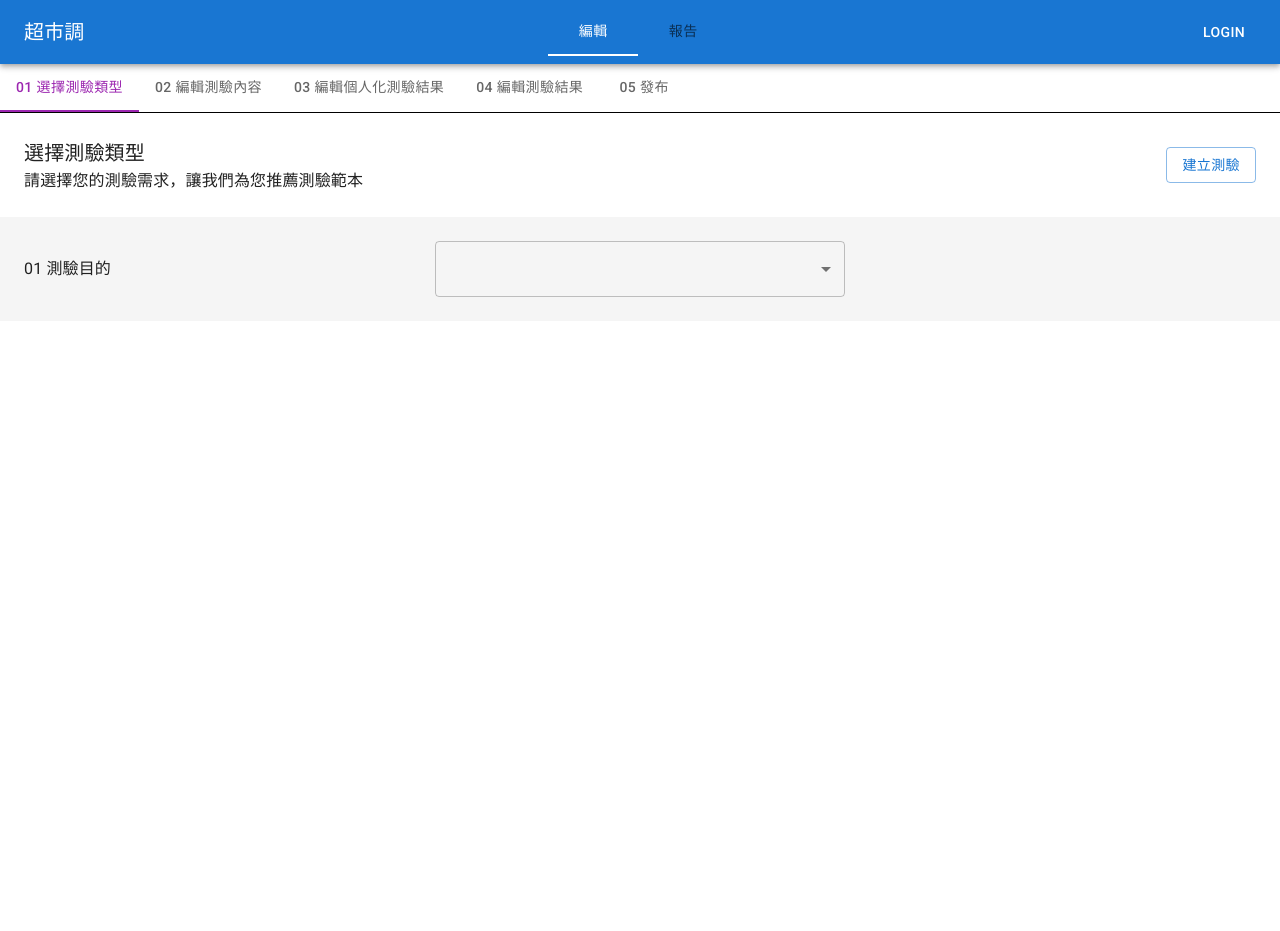
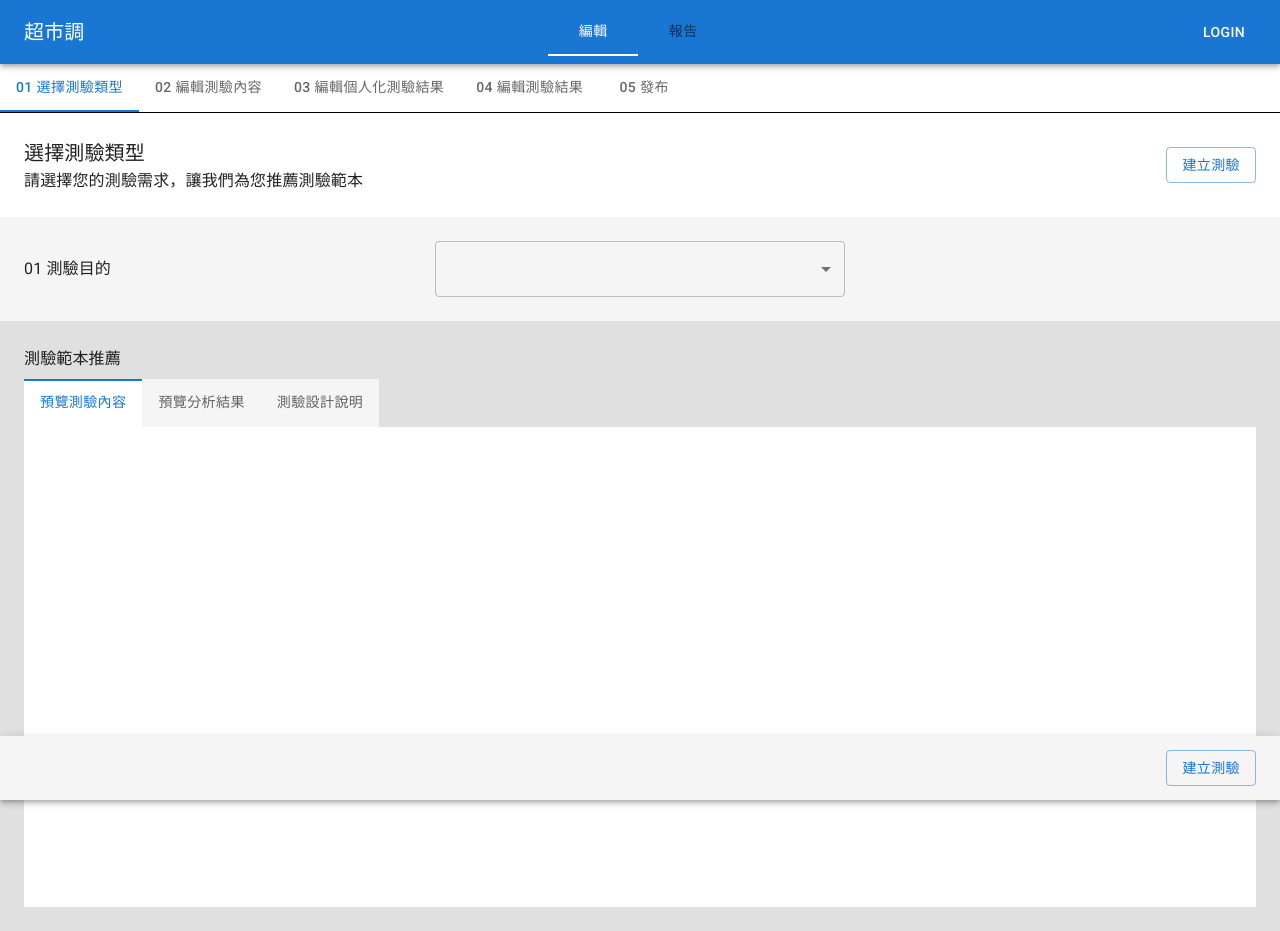
Before and after one commit to nevenhsu/survey-web, a React (Create React App) app: page /editor in a window 1280 px wide. Before the commit the page ends 800 px from the top, so only its background shows below. Built offline with nearby package versions, Linux system fonts and the light colour scheme.

Commit message:
ui: step 1 完成

```diff
--- a/src/App.tsx
+++ b/src/App.tsx
@@ -3,9 +3,9 @@ import _ from 'lodash'
 import { Route, Switch, Redirect, useHistory } from 'react-router-dom'
 import { styled } from '@mui/material/styles'
 import AppBar from '@mui/material/AppBar'
+import Toolbar from '@mui/material/Toolbar'
 import Tabs, { TabsProps } from '@mui/material/Tabs'
 import Tab, { TabProps } from '@mui/material/Tab'
-import Toolbar from '@mui/material/Toolbar'
 import Typography from '@mui/material/Typography'
 import Button from '@mui/material/Button'
 import Editor from 'components/Editor'
--- a/src/components/Editor/index.tsx
+++ b/src/components/Editor/index.tsx
@@ -74,8 +74,6 @@ export default function Editor() {
             <Tabs
                 value={currentStep}
                 onChange={handleChangeStep}
-                textColor="secondary"
-                indicatorColor="secondary"
                 sx={{
                     borderBottom: '1px solid',
                     borderBottomColor: 'common.black',
--- a/src/components/PickForm/index.tsx
+++ b/src/components/PickForm/index.tsx
@@ -1,6 +1,10 @@
 import * as React from 'react'
 import _ from 'lodash'
 import Grid from '@mui/material/Grid'
+import Tabs from '@mui/material/Tabs'
+import Tab from '@mui/material/Tab'
+import AppBar from '@mui/material/AppBar'
+import Toolbar from '@mui/material/Toolbar'
 import TextField from '@mui/material/TextField'
 import MenuItem from '@mui/material/MenuItem'
 import Box from '@mui/material/Box'
@@ -53,6 +57,8 @@ export default function PickForm() {
         {}
     ) as OptionsObj
     const [option3, setOption3] = React.useState('')
+
+    const [currentTab, setCurrentTab] = React.useState(0)
 
     const handleChangeMode = (event: React.ChangeEvent<HTMLInputElement>) => {
         updateQuery({ mode: event.target.value })
@@ -159,6 +165,55 @@ export default function PickForm() {
                     </>
                 )}
             </Grid>
+
+            <Box sx={{ p: 3, backgroundColor: 'grey.300' }}>
+                <Typography variant="subtitle1" gutterBottom>
+                    測驗範本推薦
+                </Typography>
+
+                <Grid
+                    container
+                    alignItems="center"
+                    justifyContent="space-between"
+                >
+                    <Grid item>
+                        <Tabs
+                            value={currentTab}
+                            onChange={(_, newValue) => setCurrentTab(newValue)}
+                            sx={{
+                                '& .MuiTabs-indicator': {
+                                    top: 0,
+                                },
+                                '& .MuiTab-root': {
+                                    backgroundColor: 'grey.100',
+                                },
+                                '& .Mui-selected': {
+                                    backgroundColor: 'common.white',
+                                },
+                            }}
+                        >
+                            <Tab label="預覽測驗內容" />
+                            <Tab label="預覽分析結果" />
+                            <Tab label="測驗設計說明" />
+                        </Tabs>
+                    </Grid>
+                </Grid>
+
+                <Box
+                    sx={{ backgroundColor: 'common.white', height: 480 }}
+                ></Box>
+            </Box>
+
+            <AppBar
+                position="fixed"
+                color="default"
+                sx={{ top: 'auto', bottom: 0 }}
+            >
+                <Toolbar>
+                    <Box sx={{ flexGrow: 1 }} />
+                    <Button variant="outlined">建立測驗</Button>
+                </Toolbar>
+            </AppBar>
         </>
     )
 }
```
